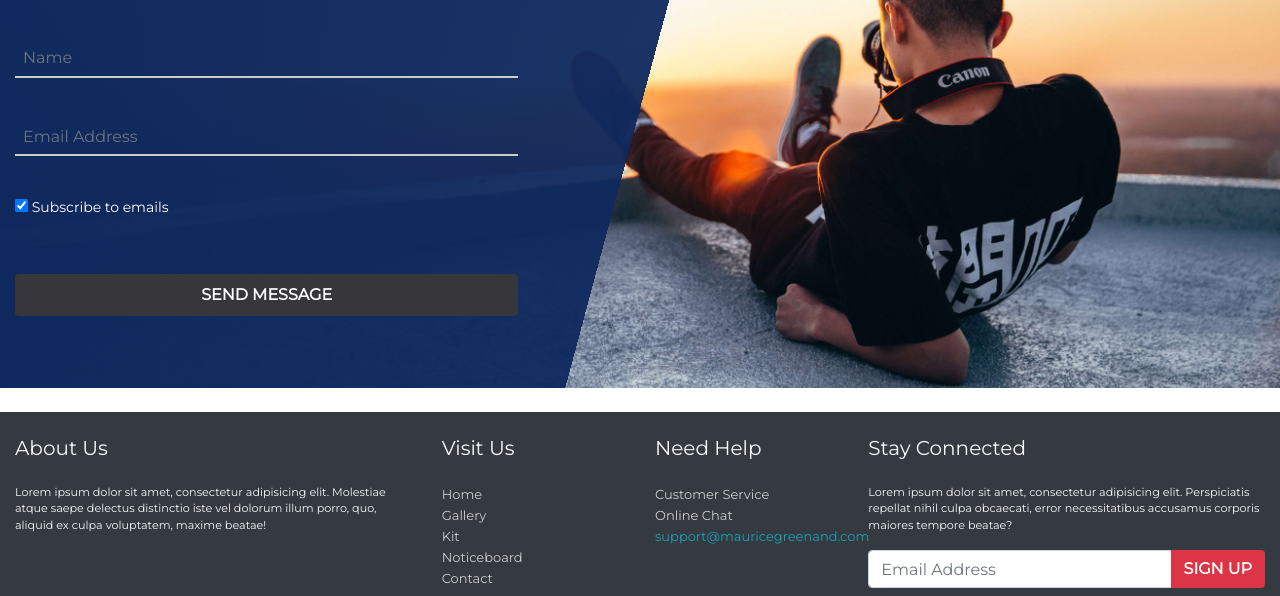
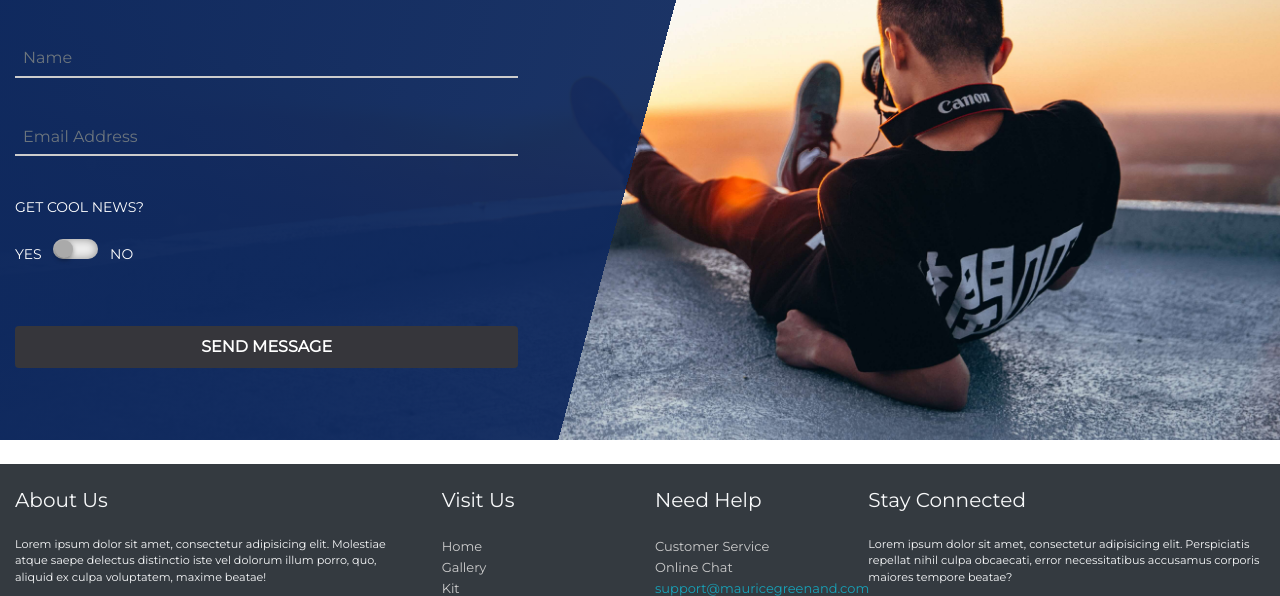
Before and after one commit to mauricegreenland/mauricegreenland.github.io, a plain HTML site: page index.html in a window 1280 px wide. Shown: the part 2910-3506 px from the top of the page. Drawn offline with nearby package versions, Linux system fonts and the light colour scheme.

Commit message:
changed contact forn checkbox to custom checkbox

```diff
--- a/css/styles.css
+++ b/css/styles.css
@@ -257,6 +257,46 @@ a.kitCard {
     visibility: hidden;
 }
 
+.checkWrap {
+    padding: 5px 0;
+}
+
+.customCheckBox input[type='checkbox']{
+    position: relative;
+    -webkit-appearance: none;
+    -moz-appearance: none;
+    appearance: none;
+    width: 45px;
+    height: 20px;
+    background-color: #eee;
+    outline: none;
+    border-radius: 20px;
+    margin: 0 8px;
+    box-shadow: inset 0 0 10px rgba(0,0,0,0.4);
+    transition: background-color 0.4s;
+}
+
+.customCheckBox input:checked[type='checkbox']{
+    background-color: #FFC108;
+}
+
+.customCheckBox input[type='checkbox']::before{
+    content: '';
+    width: 18px;
+    height: 18px;
+    background-color: #aaa;
+    position: absolute;
+    border-radius: 50%;
+    top: 1px;
+    left: 2px;
+    box-shadow: 0 2px 5px rgba(0,0,0,.4);
+    transition: left 0.4s;
+}
+
+.customCheckBox input:checked[type='checkbox']::before{
+    left: 26px;
+}
+
 @media(max-width: 992px){
     .contact {
         background: linear-gradient(rgba(15,41,94,1), rgba(15,41,94, 0.95));
--- a/index.html
+++ b/index.html
@@ -350,9 +350,14 @@
                             <input type="text" placeholder="Email Address" class="form-control my-2 p-2 input">
                             <label for="email" class="label">Email Address</label>
                         </div>
-                        <div class="form-group py-4 my-4">
-                            <input type="checkbox" checked>
-                            <label for="check">Subscribe to emails</label>
+                        <div class="form-group py-4 my-4 customCheckBox text-uppercase">
+                            <p>Get cool news?</p>
+                            <div class="checkWrap">
+                            <label>Yes</label>
+                            <input type="checkbox">
+                            <label>No</label>
+                            </div>
+
                         </div>
                         <button class="btn btn-block font-weight-bold text-uppercase p-2 submitButton">Send Message</button>
                     </form>
```
